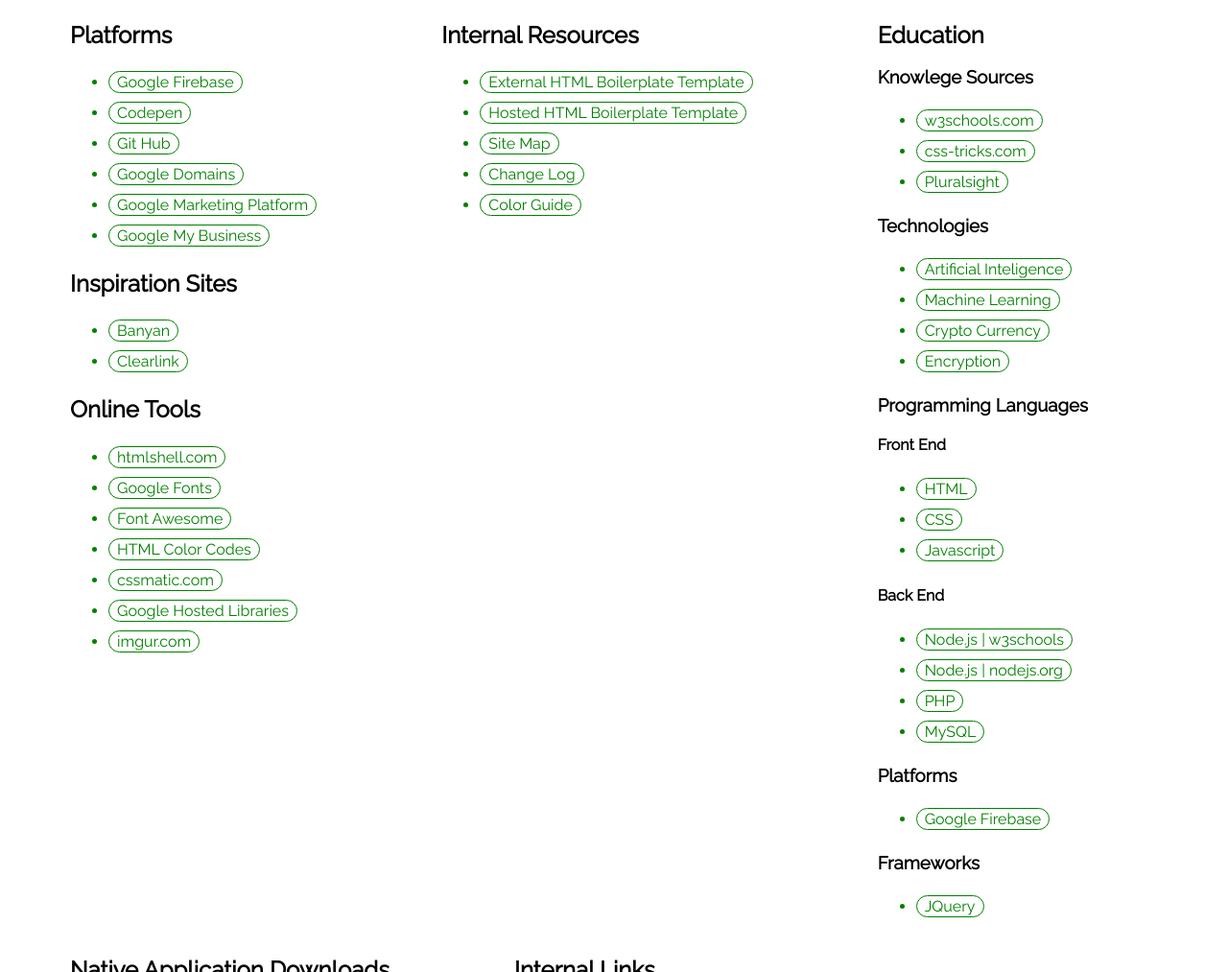
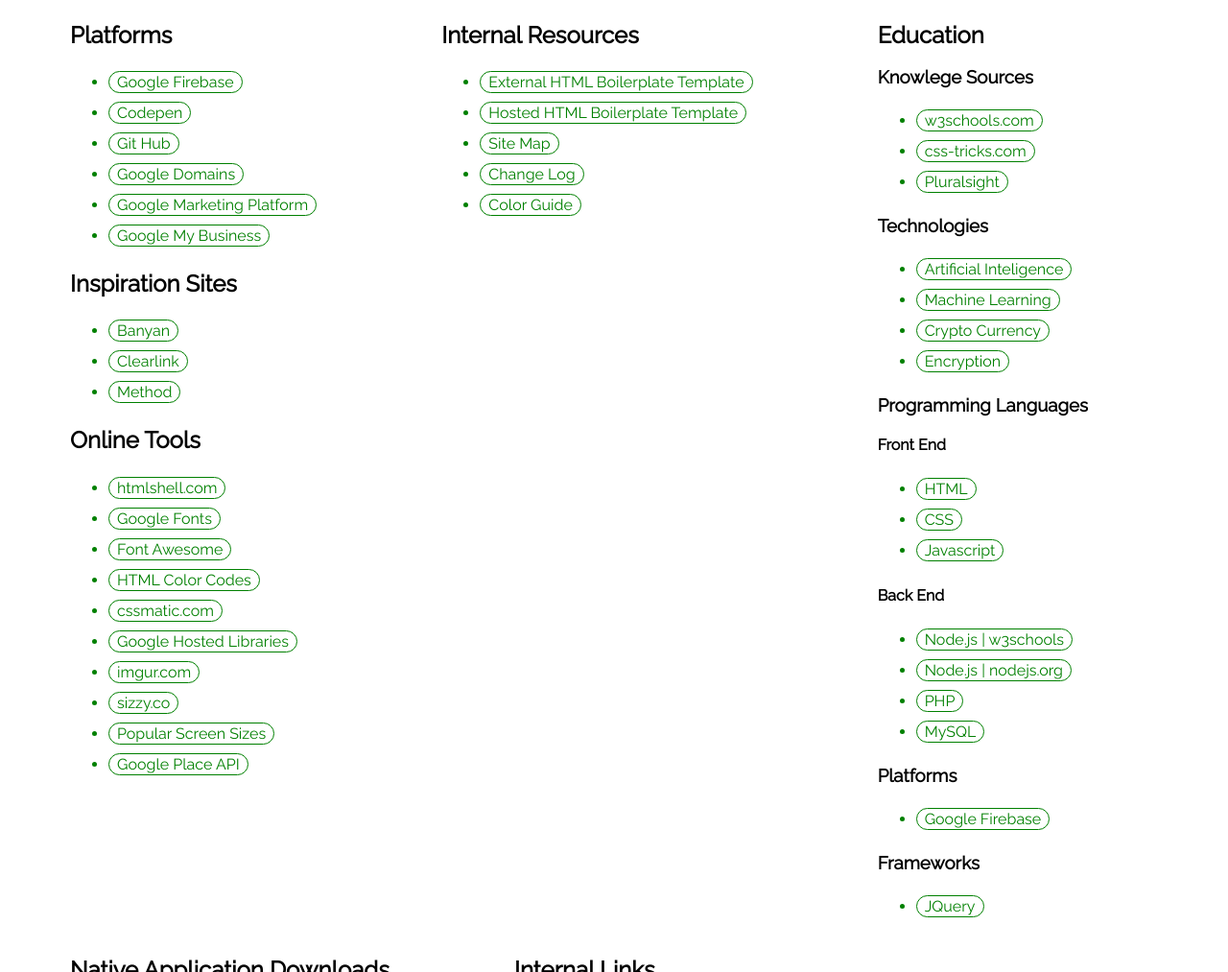
Before and after one commit to caineandrebekah/caineandrebekah, a plain HTML site: page public/blog/web-dev-resources.html in a window 1280 px wide. Shown: the part 157-1170 px from the top of the page at 96% size. Drawn offline with nearby package versions, Linux system fonts and the light colour scheme; some packages are replaced by stand-ins of ours.

Commit message:
WDR Additions

```diff
--- a/public/blog/web-dev-resources.html
+++ b/public/blog/web-dev-resources.html
@@ -102,6 +102,9 @@
                             <a href="https://www.clearlink.com/" target="_blank">
                                 <li><div class="tag">Clearlink</div></li>
                             </a>
+                            <a href="https://www.method.com/" target="_blank">
+                                <li><div class="tag">Method</div></li>
+                            </a>
                         </ul>
                         <h2>Online Tools</h2>
                         <ul>
@@ -125,6 +128,15 @@
                             </a>
                             <a href="https://imgur.com/" target="_blank">
                                 <li><div class="tag">imgur.com</div></li>
+                            </a>
+                            <a href="https://sizzy.co/" target="_blank">
+                                <li><div class="tag">sizzy.co</div></li>
+                            </a>
+                            <a href="http://screensiz.es/" target="_blank">
+                                <li><div class="tag">Popular Screen Sizes</div></li>
+                            </a>
+                            <a href="https://google-developers.appspot.com/maps/documentation/javascript/examples/full/places-placeid-finder" target="_blank">
+                                <li><div class="tag">Google Place API</div></li>
                             </a>
                         </ul>
                         </div>
```
